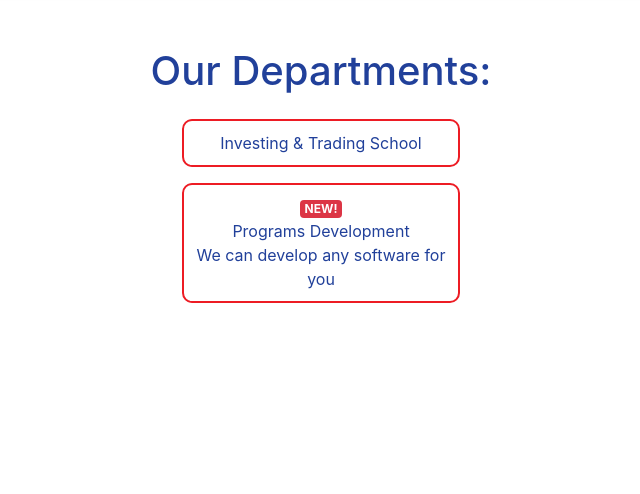
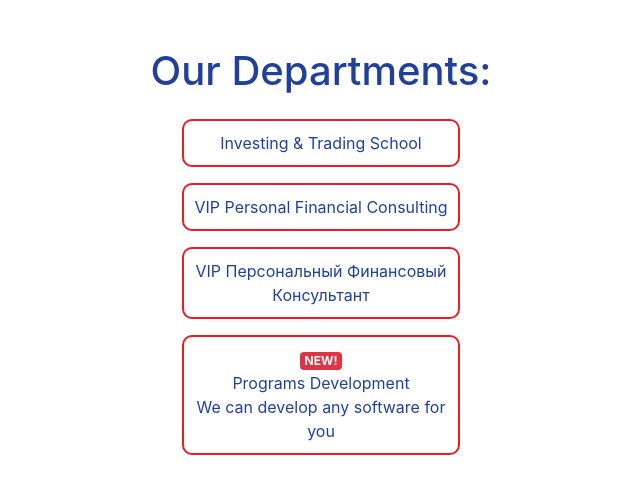
Before and after one commit to Dsibe/abtco, a Django app: page /departments in a window 1280 px wide. Shown: the part 148-642 px from the top of the page, without its empty margins (319-959 px from the left). Run offline with Django 3.2, Linux system fonts and the light colour scheme; some libraries are stand-ins or nearby versions.

Commit message:
'views.py'

```diff
--- a/main/templates/main/contact_us.html
+++ b/main/templates/main/contact_us.html
@@ -11,7 +11,7 @@
       <ul>
         <h3><strong style="color: #F32A2E">•</strong> Mail: 592 E Lambert Rd. Brea, CA 92821 <strong style="color: #F32A2E">USA</strong> 🇺🇸<br></h3>
         <h3><strong style="color: #F32A2E">•</strong> Local Phone / Fax: +1 (714) 532-1672<br></h3>
-        <h3><strong style="color: #F32A2E">•</strong> Viber, Telegram, WhatsApp: +380935896874<br></h3>
+        <h3><strong style="color: #F32A2E">•</strong> Viber, Telegram, WhatsApp: +380734883075<br></h3>
         <h3><strong style="color: #F32A2E">•</strong> Email: <a href="mailto:abt.company@aol.com">abt.company@aol.com</a><br></h3>
         <h3><strong style="color: #F32A2E">•</strong> Instagram: <a style="text-align: center;" href="https://www.instagram.com/alex_casa_mentor">@alex_casa_mentor</a></h3>
         <h3><strong style="color: #F32A2E">•</strong> Facebook: <a style="text-align: center;" href="https://www.facebook.com/alex.casa.mentor">Alex Casa Mentor</a></h3>
--- a/main/templates/main/departments.html
+++ b/main/templates/main/departments.html
@@ -39,6 +39,14 @@
         <a href="/trading" class="btn-hover col-12 col-sm-12 col-md-4 col-lg-3 mt-3">Investing & Trading School</a>
       </div>
 
+      <div class="row button">
+        <a href="/consulting" class="btn-hover col-12 col-sm-12 col-md-4 col-lg-3 mt-3">VIP Personal Financial Consulting</a>
+      </div>
+
+      <div class="row button">
+        <a href="/consulting-ru" class="btn-hover col-12 col-sm-12 col-md-4 col-lg-3 mt-3">VIP Персональный Финансовый Консультант</a>
+      </div>
+
       <!-- <div class="row"> <a href="/junior-studio" class="btn-hover col-12 col-sm-12 col-md-4 col-lg-3 mt-3">Junior Studio</a> </div> -->
 
       <!-- <div class="row button">
--- a/main/urls.py
+++ b/main/urls.py
@@ -8,6 +8,8 @@ from users.models import *
 
 urlpatterns = [
     path('admin/', admin.site.urls),
+    path('consulting/', consulting),
+    path('consulting-ru/', consulting_ru),
     path('trial-ua/', trial_ua, name='trial-ua'),
     path('trial-es/', trial_es, name='trial-es'),
     path('trial-fr/', trial_fr, name='trial-fr'),
--- a/main/views.py
+++ b/main/views.py
@@ -11,6 +11,14 @@ from os import environ
 from users.models import *
 
 dates = []
+
+
+def consulting(request):
+    return render(request, r'main/consulting.html')
+
+
+def consulting_ru(request):
+    return render(request, r'main/consulting_ru.html')
 
 
 def psy_finance(request):
--- a/requirements.txt
+++ b/requirements.txt
@@ -2,7 +2,7 @@ certifi==2019.6.16
 chardet==3.0.4
 defusedxml==0.6.0
 dj-database-url==0.5.0
-Django==2.2.13
+django==2.2.20
 django-crispy-forms==1.7.2
 django-heroku==0.3.1
 django-paypal==1.0.0
@@ -10,7 +10,7 @@ gunicorn==19.9.0
 django-hosts==3.0
 idna==2.8
 oauthlib==3.0.2
-Pillow==7.1.0
+Pillow==8.1.1
 psycopg2==2.8.3
 psycopg2-binary==2.8.3
 pyimgur==0.6.0
```
Also changed, not shown: main/templates/main/consulting.html (added, +14 -0 lines), main/templates/main/consulting_ru.html (added, +14 -0 lines).
